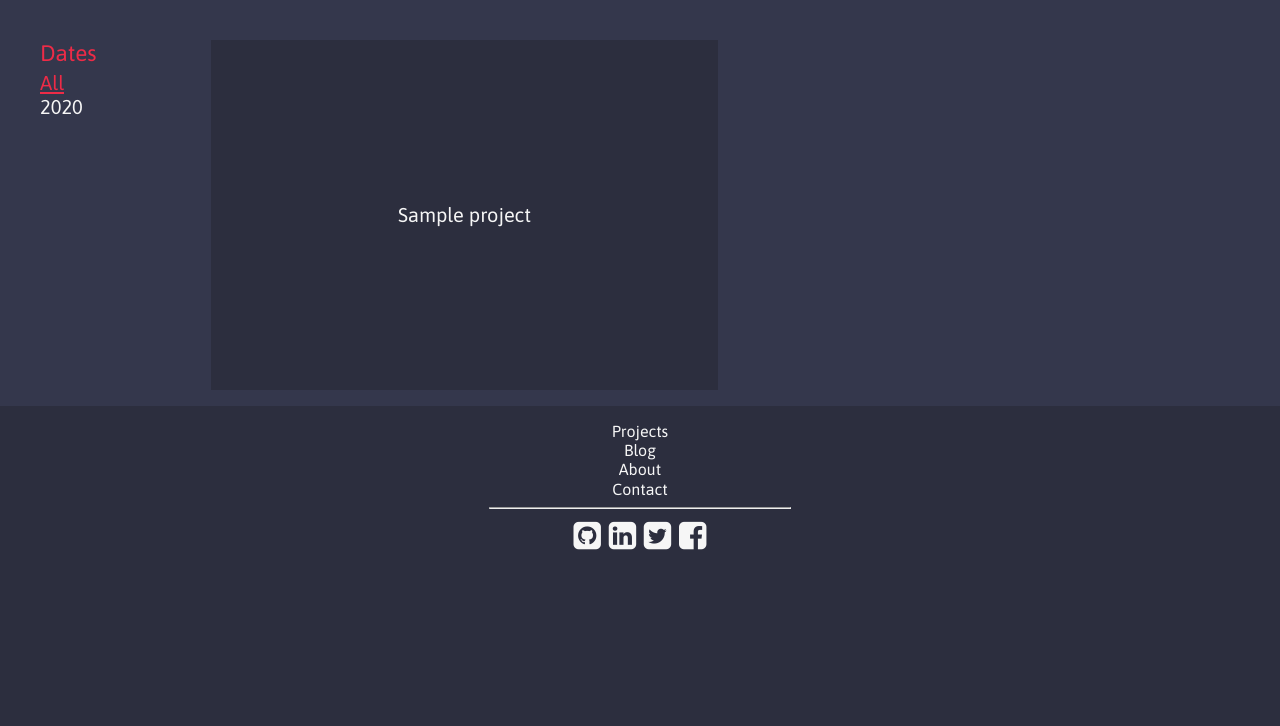
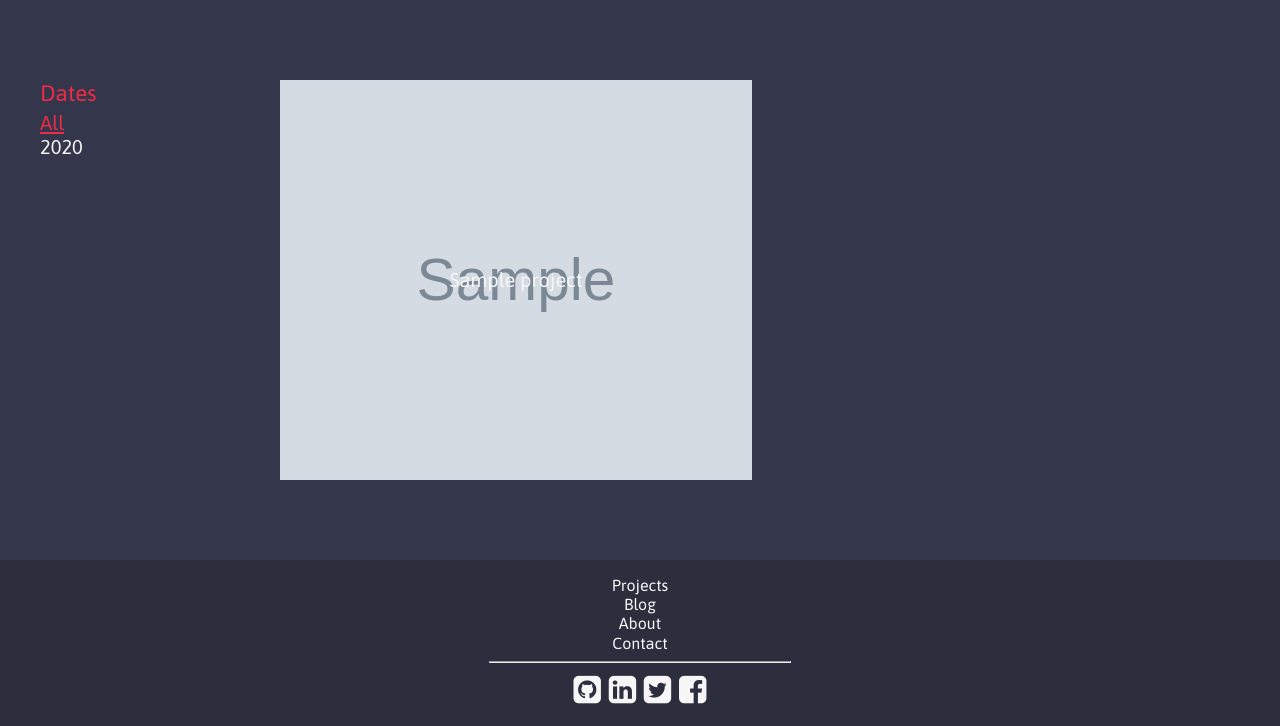
Before and after one commit to adamjoyce/adam-joyce-web-portfolio, a Django app: page /projects/ in a window 1280 px wide. Shown: the part 74-800 px from the top of the page. Run offline with Django 3.2, Linux system fonts and the light colour scheme; tables that the repository leaves empty hold one stand-in row (values such as "Sample post"); grey boxes marked "Sample" are stand-in pictures.

Commit message:
Project images being used as backgrounds - lazy load + effects not implemented

```diff
--- a/adam_joyce_web_portfolio/urls.py
+++ b/adam_joyce_web_portfolio/urls.py
@@ -13,7 +13,9 @@ Including another URLconf
     1. Import the include() function: from django.conf.urls import url, include
     2. Add a URL to urlpatterns:  url(r'^blog/', include('blog.urls'))
 """
+from django.conf import settings
 from django.conf.urls import url, include
+from django.conf.urls.static import static
 from django.contrib import admin
 
 from . import views
@@ -23,4 +25,4 @@ urlpatterns = [
     url(r'^projects/', include('projects.urls')),
     url(r'^blog/', include('blog.urls')),
     url(r'^$', views.index, name='index'),
-]
+] + static(settings.MEDIA_URL, document_root=settings.MEDIA_ROOT)
--- a/projects/templates/projects/projects.html
+++ b/projects/templates/projects/projects.html
@@ -29,11 +29,22 @@
   <!-- Project Case Studies -->
   <div id="project-cases">
     {% for project in projects %}
-    <a class="project" href="#">
-      <div class="project-title">
+    {% if project.image %}
+    <a
+    class="project"
+    href="#"
+    style="background-image: url('{{ project.image.url }}')">
+      <div class="project-info">
         {{ project.title }}
       </div>
     </a>
+    {% else %}
+    <a class="project" href="#">
+      <div class="project-info">
+        {{ project.title }}
+      </div>
+    </a>
+    {% endif %}
     {% endfor %}
   </div>
 </section>
--- a/static/css/base.css
+++ b/static/css/base.css
@@ -211,6 +211,10 @@ button:focus {
 }
 
 /* Project Page */
+#project-section {
+  margin: 4rem 0;
+}
+
 #project-dates {
   margin-top: 1rem;
   text-align: center;
@@ -227,13 +231,19 @@ button:focus {
 }
 
 #project-cases > a {
-  background: #2c2e3e;
   display: block;
   height: 18.75rem;
   line-height: 18.75rem;
   margin: 1rem auto;
-  /* max-width: 21.875rem; */
   text-align: center;
+}
+
+#project-cases .project {
+  height: 100%;
+  width: 100%;
+  background-color: #2c2e3e;
+  background-position: 50%;
+  background-size: cover;
 }
 /*** End of Main Content ***/
 
@@ -332,7 +342,7 @@ button:focus {
   @media (min-width: 43.75em) {   /* 700px */
     #project-section {
       display: grid;
-      grid-template-columns: 1fr 6fr;
+      grid-template-columns: 1fr 4fr;
     }
 
     #project-dates {
@@ -348,14 +358,14 @@ button:focus {
     }
 
     #project-cases > a {
-      height: 21.875rem;
-      line-height: 21.875rem;
+      height: 25rem;
+      line-height: 25rem;
       margin: 0;
       max-width: none;
       width: 100%;
     }
 
-    @media (min-width: 50em) {    /* 800px */
+    @media (min-width: 63.75em) {    /* 1020px */
       #project-cases {
         grid-template-columns: repeat(2, 1fr);
       }
```
Also changed, not shown: media/projects/project_images/firefox_logo.jpg (added), media/projects/project_images/firefox_logo_8re8hT8.jpg (added), media/projects/project_images/firefox_logo_OUXPLlg.jpg (added), media/projects/project_images/firefox_logo_VLLMefB.jpg (added), media/projects/project_images/firefox_logo_WxzWNJ8.jpg (added), media/projects/project_images/firefox_logo_i96X2au.jpg (added), media/projects/project_images/firefox_logo_kOAbc6f.jpg (added).
